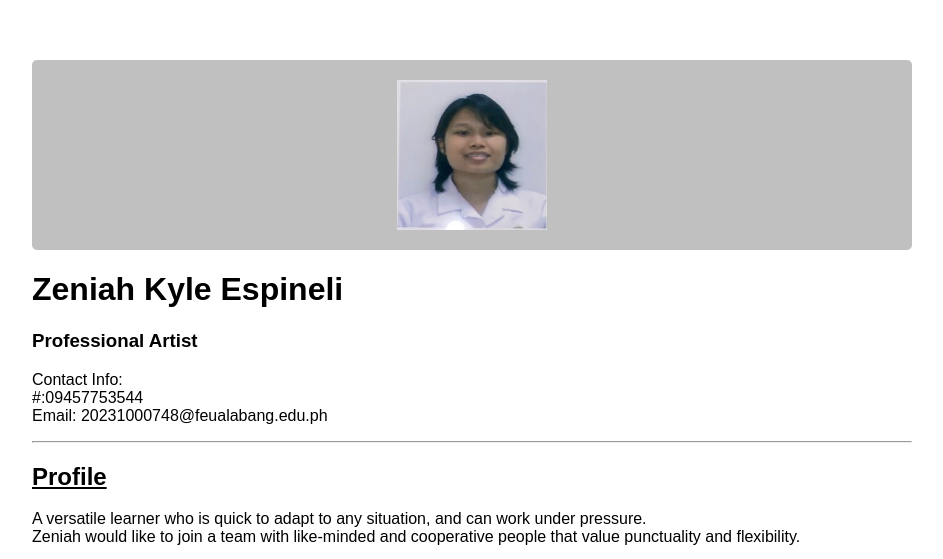
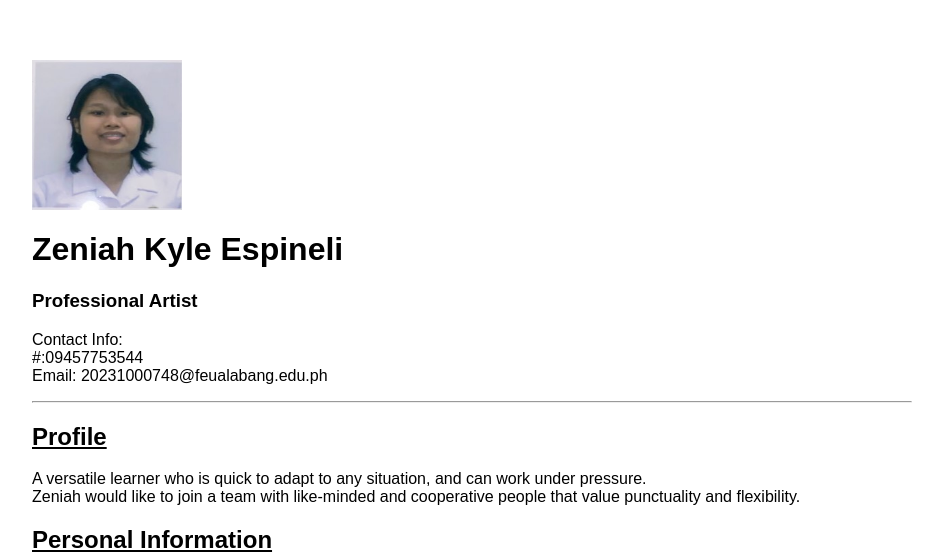
Before and after one commit to Zephryo/Espineli_Lab2.html, a plain HTML site: page index.html in a window 1280 px wide. Shown: the part 140-699 px from the top of the page, without its empty margins (168-1111 px from the left). Drawn offline with Linux system fonts and the light colour scheme.

Commit message:
Update index.html

```diff
--- a/index.html
+++ b/index.html
@@ -4,12 +4,7 @@
 
     <title> ESPINELI_Resume.html </title>
     <style>
-     .header {
-            background-color: #C0C0C0; /* Change this to the color you want */
-            color: white; /* Text color */
-            padding: 20px; /* Padding inside the rectangle */
-            text-align: center; /* Aligns text to the center */
-            border-radius: 5px; /* Optional: Rounded corners */
+
         .bordered-box {
             border: 2px solid #000;
             padding: 20px;
```
